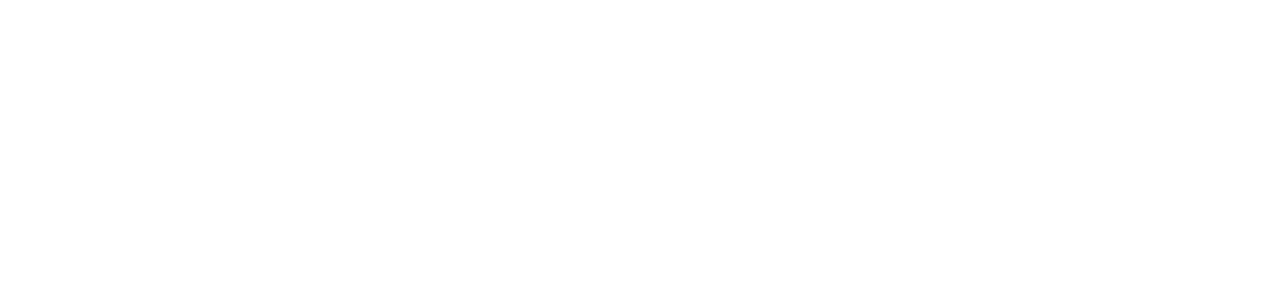
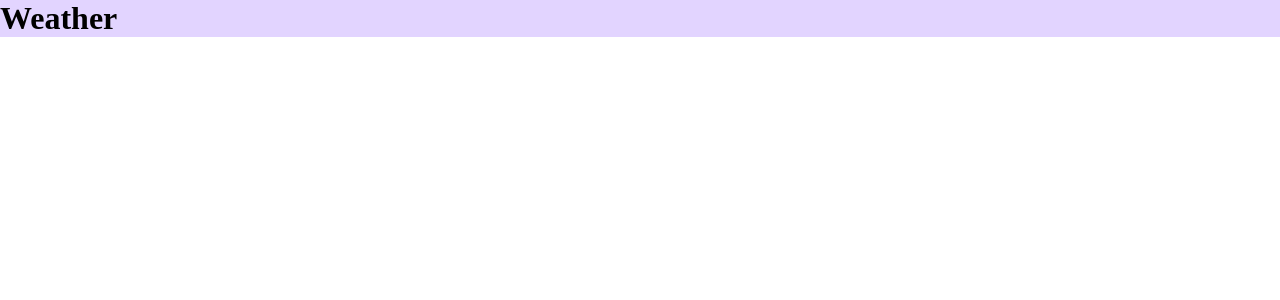
Before and after one commit to IvnasasSanvi/Weather-app, a React (Vite) app: page / in a window 1280 px wide. Shown: the top 300 px of the page. Built offline with nearby package versions, Linux system fonts and the light colour scheme.

Commit message:
weather app

```diff
--- a/src/App.jsx
+++ b/src/App.jsx
@@ -1,8 +1,11 @@
 import React from 'react'
+import Weather from './components/Weather'
 
 const App = () => {
   return (
-    <div className='app'></div>
+    <div className='app'>
+      <Weather></Weather>
+    </div>
   )
 }
 
--- /dev/null
+++ b/src/components/Weather.jsx
@@ -0,0 +1,14 @@
+import React from 'react'
+import './Weather.css'
+
+const Weather = () => {
+  return (
+    <div>
+        <h1>
+            Weather
+        </h1>
+    </div>
+  )
+}
+
+export default Weather
--- a/src/index.css
+++ b/src/index.css
@@ -3,3 +3,8 @@
   padding: 0;
   box-sizing: border-box;
 }
+.app{
+  min-width: 100vh;
+  display: grid;
+  background: #e2d4ff;
+}
```
Also changed, not shown: src/components/Weather.css (added).
